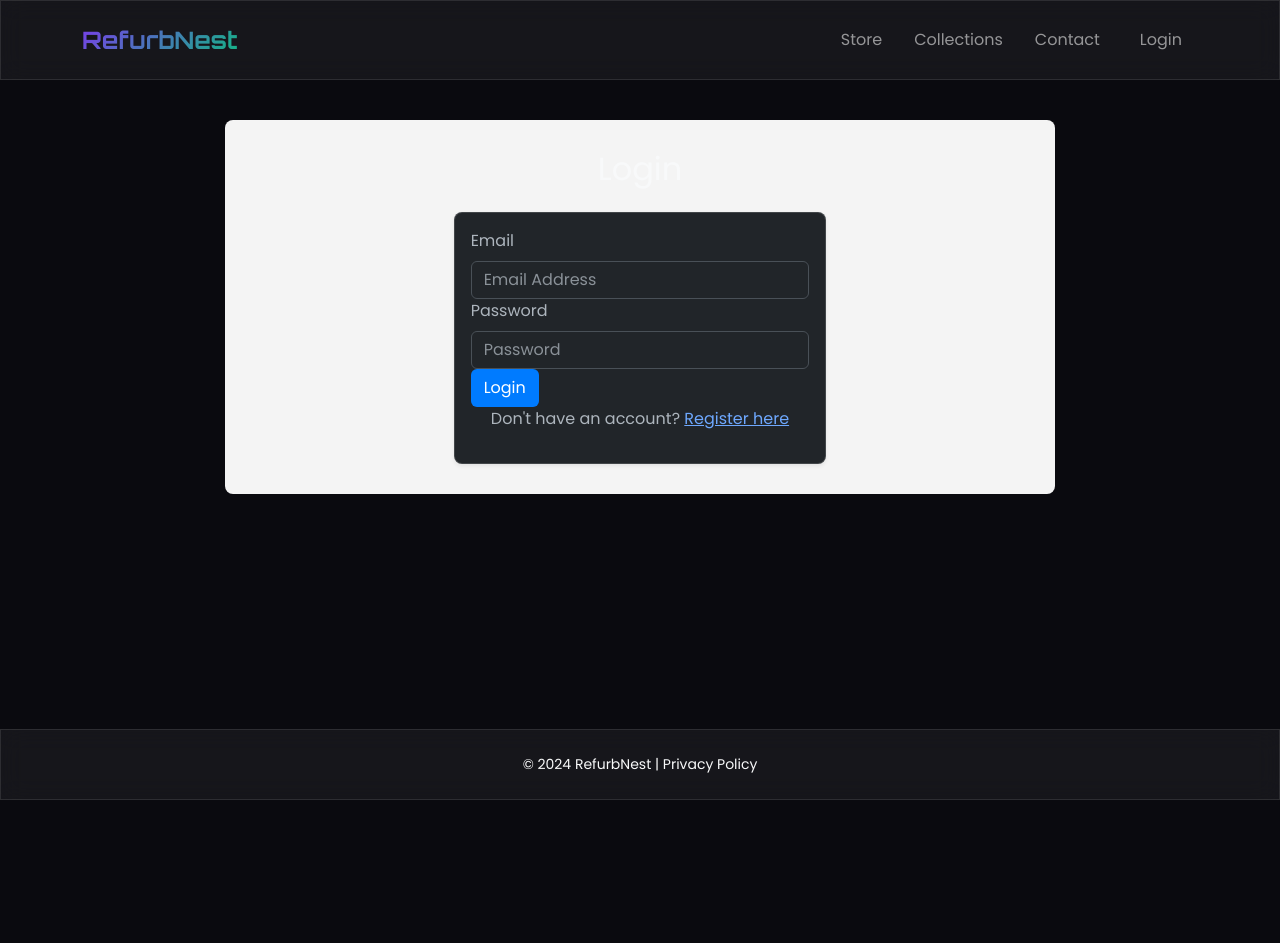
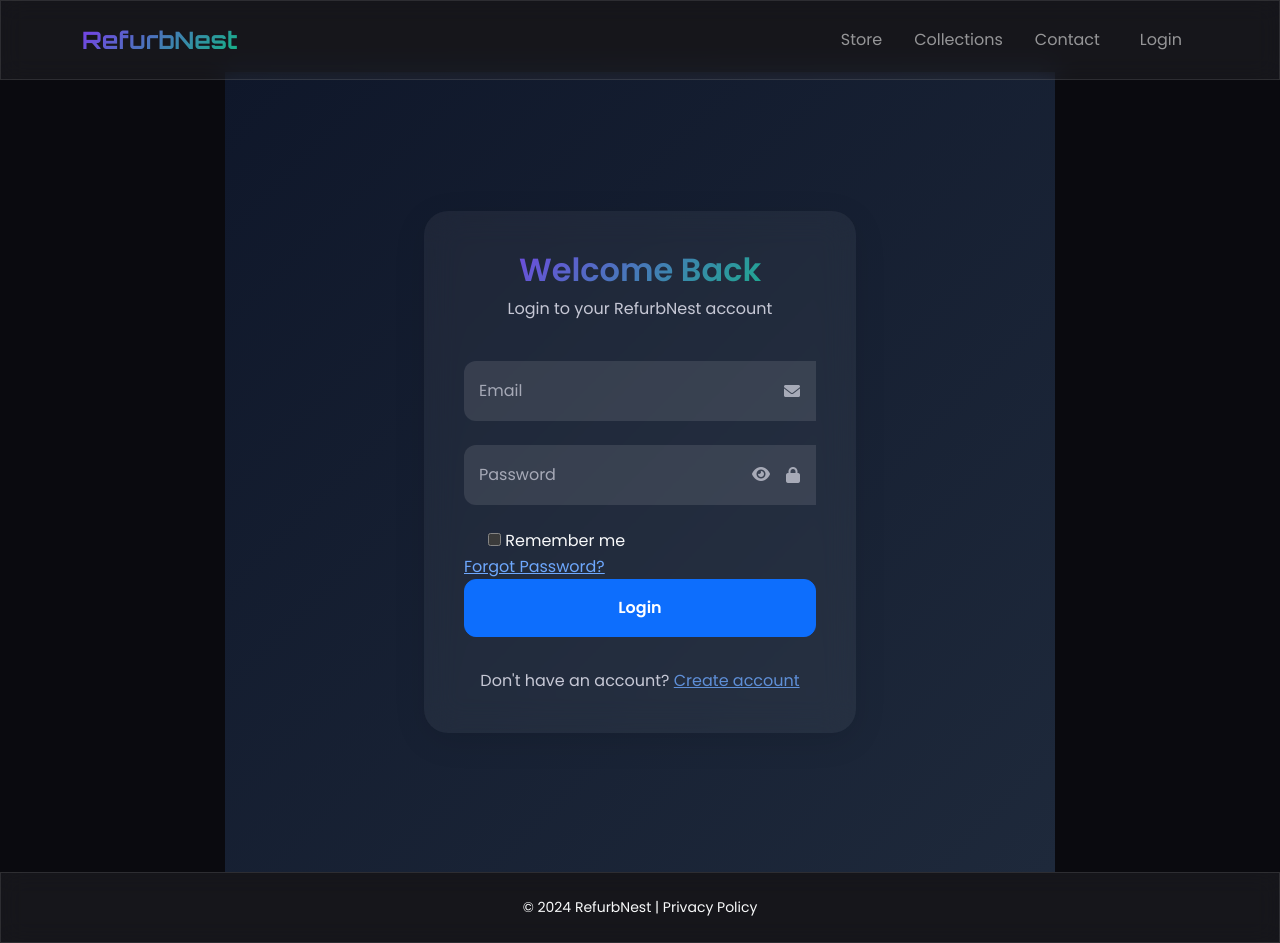
Before and after one commit to Afuyah/Refurbnest, a Flask app: page /auth/login in a window 1280 px wide. Before the commit the page ends 800 px from the top, so only its background shows below. Run offline with Flask 3, Linux system fonts and the light colour scheme.

```diff
--- a/app/templates/auth/login.html
+++ b/app/templates/auth/login.html
@@ -1,72 +1,238 @@
 {% extends 'base.html' %}
 
-{% block title %}Login{% endblock %}
+{% block title %}Login | RefurbNest{% endblock %}
 
 {% block content %}
-<div class="container login-section mt-5">
-    <h2 class="text-center mb-4">Login</h2>
-    <div class="row justify-content-center">
-        <div class="col-md-6">
-            <div class="card shadow-sm">
-                <div class="card-body">
-                    <form method="POST" action="{{ url_for('auth.login') }}">
+<div class="auth-container">
+    <div class="auth-wrapper">
+        <div class="auth-card glassmorphism">
+            <div class="auth-header">
+                <h2 class="auth-title">Welcome Back</h2>
+                <p class="auth-subtitle">Login to your RefurbNest account</p>
+            </div>
+
+            <form method="POST" action="{{ url_for('auth.login') }}" class="auth-form">
                 {{ form.hidden_tag() }}
 
                 <div class="form-group">
+                    <div class="input-group">
+                        {{ form.email(class="form-control", placeholder=" ") }}
                         {{ form.email.label(class="form-label") }}
-                            {{ form.email(class="form-control", placeholder="Email Address") }}
+                        <i class="fas fa-envelope input-icon"></i>
+                    </div>
                     {% if form.email.errors %}
-                                <div class="text-danger">{{ form.email.errors[0] }}</div>
+                    <div class="form-error">
+                        <i class="fas fa-exclamation-circle error-icon"></i>
+                        {{ form.email.errors[0] }}
+                    </div>
                     {% endif %}
                 </div>
 
                 <div class="form-group">
+                    <div class="input-group">
+                        {{ form.password(class="form-control", placeholder=" ") }}
                         {{ form.password.label(class="form-label") }}
-                            {{ form.password(class="form-control", placeholder="Password") }}
+                        <i class="fas fa-lock input-icon"></i>
+                        <button type="button" class="password-toggle">
+                            <i class="fas fa-eye"></i>
+                        </button>
+                    </div>
                     {% if form.password.errors %}
-                                <div class="text-danger">{{ form.password.errors[0] }}</div>
+                    <div class="form-error">
+                        <i class="fas fa-exclamation-circle error-icon"></i>
+                        {{ form.password.errors[0] }}
+                    </div>
                     {% endif %}
                 </div>
 
-                        <div class="form-group">
-                            {{ form.submit(class="btn btn-tech btn-block") }}
+                <div class="form-options">
+                    <div class="form-check">
+                        <input type="checkbox" id="rememberMe">
+                        <label for="rememberMe">Remember me</label>
                     </div>
+                    <a href="#" class="forgot-password">
+                        Forgot Password?
+                    </a>
+                </div>
+
+                {{ form.submit(class="btn btn-primary auth-submit") }}
+
+
             </form>
-                    <div class="text-center">
-                        <p>Don't have an account? <a href="{{ url_for('auth.register') }}">Register here</a></p>
-                    </div>
-                </div>
+
+            <div class="auth-footer">
+                Don't have an account?
+                <a href="{{ url_for('auth.register') }}">Create account</a>
             </div>
         </div>
     </div>
 </div>
 
 <style>
-    .login-section {
-        padding: 30px;
-        background-color: #f4f4f4;
-        border-radius: 8px;
+:root {
+    --primary: #7C3AED;
+    --secondary: #10B981;
+    --surface: rgba(255, 255, 255, 0.1);
+    --text-primary: #F0F0FC;
+    --glass-bg: rgba(255, 255, 255, 0.05);
 }
 
-    .card {
-        border-radius: 8px;
+.auth-container {
+    min-height: 100vh;
+    display: flex;
+    align-items: center;
+    justify-content: center;
+    background: linear-gradient(135deg, #0f172a 0%, #1e293b 100%);
+    padding: 2rem;
 }
 
-    .btn-tech {
-        background-color: #007bff;
-        color: #fff;
+.auth-card {
+    background: var(--glass-bg);
+    backdrop-filter: blur(16px);
+    border-radius: 1.5rem;
+    padding: 2.5rem;
+    width: 100%;
+    max-width: 450px;
+    box-shadow: 0 8px 32px rgba(0, 0, 0, 0.1);
 }
 
-    .btn-tech:hover {
-        background-color: #0056b3;
+.auth-header {
+    text-align: center;
+    margin-bottom: 2.5rem;
+}
+
+.auth-title {
+    font-size: 2rem;
+    font-weight: 700;
+    margin-bottom: 0.5rem;
+    background: linear-gradient(135deg, var(--primary), var(--secondary));
+    -webkit-background-clip: text;
+    background-clip: text;
+    color: transparent;
+}
+
+.auth-subtitle {
+    color: var(--text-primary);
+    opacity: 0.8;
+}
+
+.input-group {
+    position: relative;
+    margin-bottom: 1.5rem;
+}
+
+.form-control {
+    width: 100%;
+    padding: 1rem;
+    background: var(--surface);
+    border: 2px solid transparent;
+    border-radius: 0.75rem;
+    color: var(--text-primary);
+    transition: all 0.3s ease;
+}
+
+.form-control:focus {
+    border-color: var(--primary);
+    box-shadow: 0 0 0 3px rgba(124, 58, 237, 0.2);
 }
 
 .form-label {
-        font-weight: 500;
+    position: absolute;
+    left: 1rem;
+    top: 50%;
+    transform: translateY(-50%);
+    pointer-events: none;
+    transition: all 0.3s ease;
+    color: var(--text-primary);
+    opacity: 0.6;
 }
 
-    .text-danger {
-        font-size: 0.9rem;
+.form-control:focus + .form-label,
+.form-control:not(:placeholder-shown) + .form-label {
+    transform: translateY(-180%);
+    font-size: 0.875rem;
+    opacity: 1;
+}
+
+.input-icon {
+    position: absolute;
+    right: 1rem;
+    top: 50%;
+    transform: translateY(-50%);
+    color: var(--text-primary);
+    opacity: 0.6;
+}
+
+.password-toggle {
+    position: absolute;
+    right: 2.5rem;
+    top: 50%;
+    transform: translateY(-50%);
+    background: none;
+    border: none;
+    color: var(--text-primary);
+    opacity: 0.6;
+    cursor: pointer;
+}
+
+.form-error {
+    color: #ef4444;
+    font-size: 0.875rem;
+    margin-top: 0.5rem;
+    display: flex;
+    align-items: center;
+    gap: 0.5rem;
+}
+
+.auth-submit {
+    width: 100%;
+    padding: 1rem;
+    border-radius: 0.75rem;
+    font-weight: 600;
+    transition: transform 0.3s ease;
+}
+
+.auth-submit:hover {
+    transform: translateY(-2px);
+}
+
+
+
+.auth-footer {
+    text-align: center;
+    margin-top: 2rem;
+    color: var(--text-primary);
+    opacity: 0.8;
+}
+
+@media (max-width: 480px) {
+    .auth-card {
+        padding: 1.5rem;
+    }
 }
 </style>
+
+<script>
+document.addEventListener('DOMContentLoaded', () => {
+    // Password toggle
+    document.querySelectorAll('.password-toggle').forEach(button => {
+        button.addEventListener('click', () => {
+            const input = button.closest('.input-group').querySelector('input');
+            const type = input.getAttribute('type') === 'password' ? 'text' : 'password';
+            input.setAttribute('type', type);
+            button.querySelector('i').classList.toggle('fa-eye-slash');
+        });
+    });
+
+    // Form validation
+    document.querySelector('form').addEventListener('submit', (e) => {
+        const inputs = document.querySelectorAll('.form-control');
+        inputs.forEach(input => {
+            if (!input.value) {
+                input.classList.add('invalid');
+            }
+        });
+    });
+});
+</script>
 {% endblock %}
```
Lines whose indentation alone changed are shown as unchanged.
